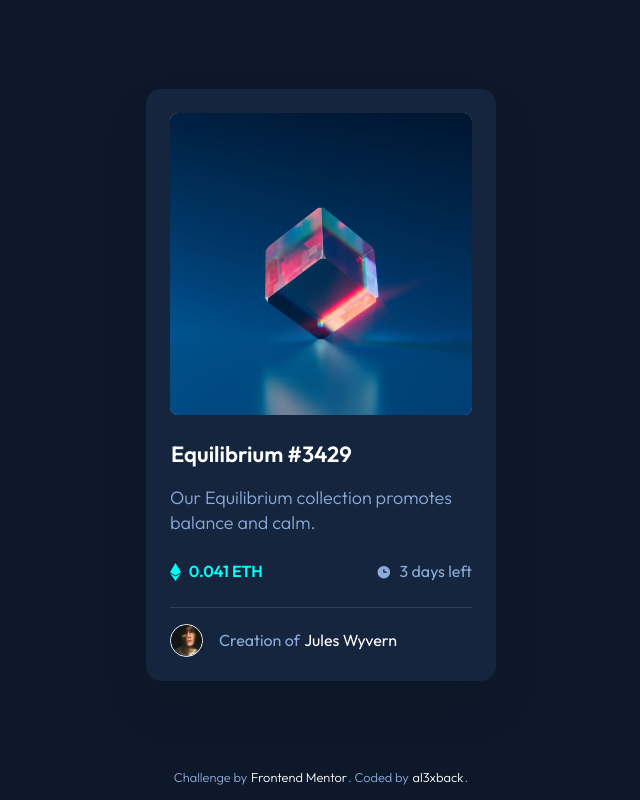
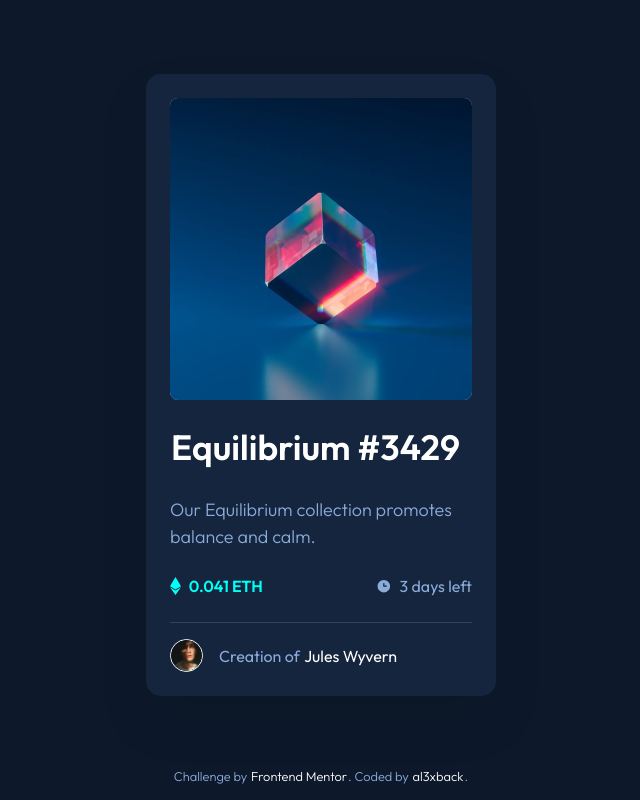
Before and after one commit to al3xback/fmentor-nft-react-useimperativehandle, a React (Vite) app: page / in a window 1280 px wide. Shown: the whole page, without its empty margins (319-959 px from the left). Built offline with nearby package versions, Linux system fonts and the light colour scheme.

Commit message:
compiled

```diff
--- a/src/assets/scss/base/_base.scss
+++ b/src/assets/scss/base/_base.scss
@@ -1,4 +1,3 @@
-@use 'sass:math';
 @use '../abstracts/variables' as var;
 @use '../abstracts/functions' as func;
 
@@ -11,7 +10,7 @@ body {
 	font-size: func.em(16);
 	font-weight: var.$font-weight-400;
 	color: var.$color-soft-blue;
-	line-height: math.div(23, 16);
+	line-height: 1.5;
 }
 
 ul,
--- a/src/assets/scss/base/_typography.scss
+++ b/src/assets/scss/base/_typography.scss
@@ -14,7 +14,7 @@ h6 {
 }
 
 h2 {
-	font-size: 1.375em;
+	font-size: 2.2rem;
 }
 
 h3 {
@@ -34,7 +34,6 @@ h6 {
 }
 
 p {
-	font-size: func.em(18);
 	font-weight: var.$font-weight-300;
 }
 
--- a/src/components/Card/Card.jsx
+++ b/src/components/Card/Card.jsx
@@ -15,7 +15,7 @@ const Card = ({
 			</div>
 			<div className="card__content">
 				<h2 className="card__title">
-					<a href="#/" className="btn btn--link">
+					<a href="#" className="btn btn--link">
 						{title}
 					</a>
 				</h2>
@@ -40,7 +40,7 @@ const Card = ({
 					/>
 					<span className="card__author-desc">
 						Creation of&nbsp;
-						<a href="#/" className="btn btn--link">
+						<a href="#" className="btn btn--link">
 							{author.name}
 						</a>
 					</span>
--- a/src/components/Card/Card.scss
+++ b/src/components/Card/Card.scss
@@ -61,7 +61,7 @@
 }
 
 .card__desc {
-	margin-bottom: func.em(16, 18);
+	margin-bottom: func.em(18);
 }
 
 .card__stats-list-item {
@@ -109,6 +109,7 @@
 
 	.card__desc {
 		margin-bottom: func.em(24, 18);
+		font-size: func.em(18);
 	}
 
 	.card__stats-list-item,
--- a/src/components/Layout/Footer.jsx
+++ b/src/components/Layout/Footer.jsx
@@ -10,7 +10,8 @@ const Footer = () => {
 						href="https://www.frontendmentor.io?ref=challenge"
 						className="btn btn--link"
 						rel="noopener noreferrer"
-						target="_blank">
+						target="_blank"
+					>
 						Frontend Mentor
 					</a>
 					. Coded by&nbsp;
@@ -18,7 +19,8 @@ const Footer = () => {
 						href="https://github.com/al3xback"
 						className="btn btn--link"
 						rel="noopener noreferrer"
-						target="_blank">
+						target="_blank"
+					>
 						al3xback
 					</a>
 					.
```
Also changed, not shown: index.html (+6 -3 lines), src/assets/css/main.css (+1 -1 lines).
